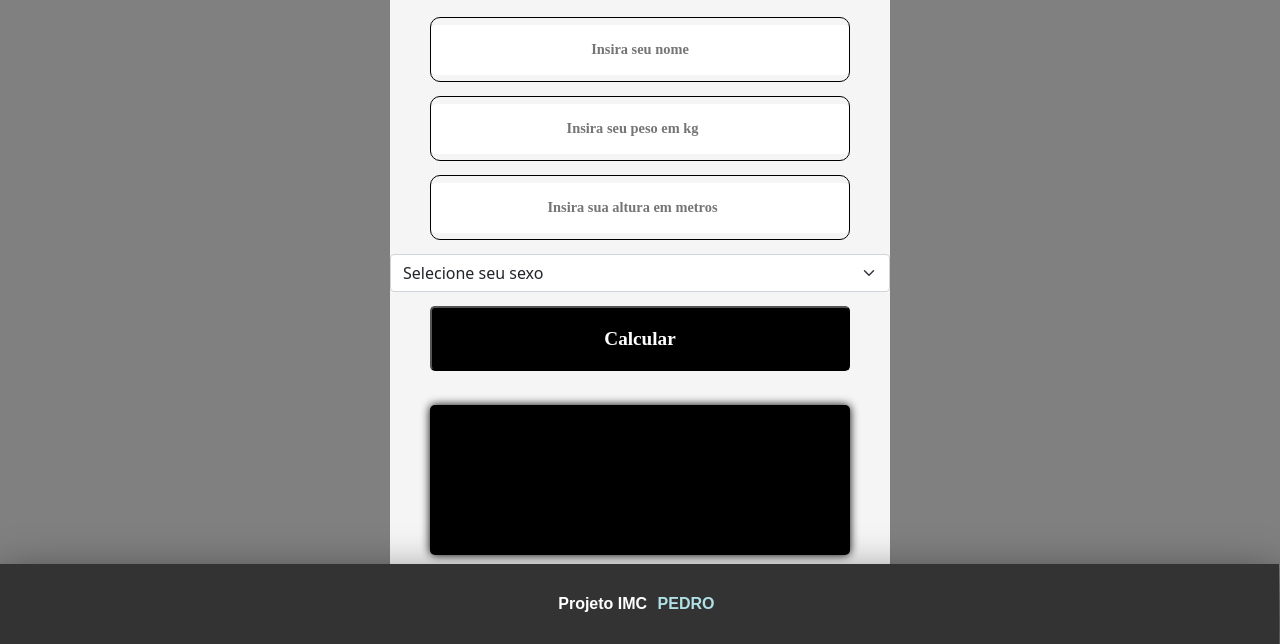
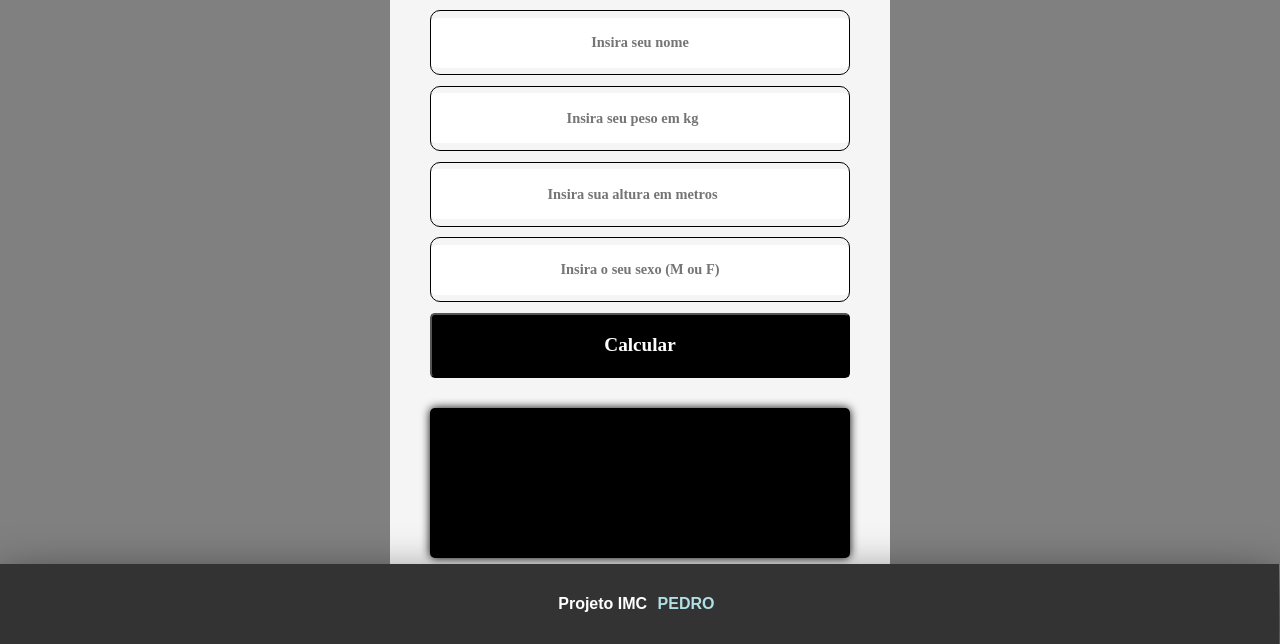
Before and after one commit to phmoreiraf/IMC, a plain HTML site: page index.htm in a window 1280 px wide. Shown: the part 156-800 px from the top of the page. Drawn offline with nearby package versions, Linux system fonts and the light colour scheme; files that its build step writes are made by us from their sources.

Commit message:
Update index.htm

```diff
--- a/index.htm
+++ b/index.htm
@@ -7,7 +7,7 @@
 
     <title>IMC</title>
     <link href="https://cdn.jsdelivr.net/npm/bootstrap@5.1.3/dist/css/bootstrap.min.css" rel="stylesheet" integrity="sha384-1BmE4kWBq78iYhFldvKuhfTAU6auU8tT94WrHftjDbrCEXSU1oBoqyl2QvZ6jIW3" crossorigin="anonymous">
-    <link rel="stylesheet" href="estilo.css">
+    <link rel="stylesheet" href="css/estilo.css">
 </head>
 
 <body>
@@ -31,13 +31,10 @@
                 <input placeholder="Insira sua altura em metros" type="number" id='altura' required="required">
             </div>
 
+            <div class="input">
 
-            <select class="form-select" aria-label="Default select example" name="sexo" id="sexo">
-                    <option selected>Selecione seu sexo</option>
-                    <option value="masculino">Masculino</option>
-                    <option value="feminino">Feminino</option>
-                    </select>
-
+                <input placeholder="Insira o seu sexo (M ou F)" type="text" id='sexo' required="required">
+            </div>
 
             <button id='calcular'>Calcular</button>
             <!-- <input class="limpar" type="reset" name="limpar" value="Limpar"> -->
@@ -52,7 +49,7 @@
             <a href="#"> PEDRO</a>
         </p>
     </footer>
-    <script src="script.js"></script>
+    <script src="js/script.js"></script>
 </body>
 
 </html>
```
